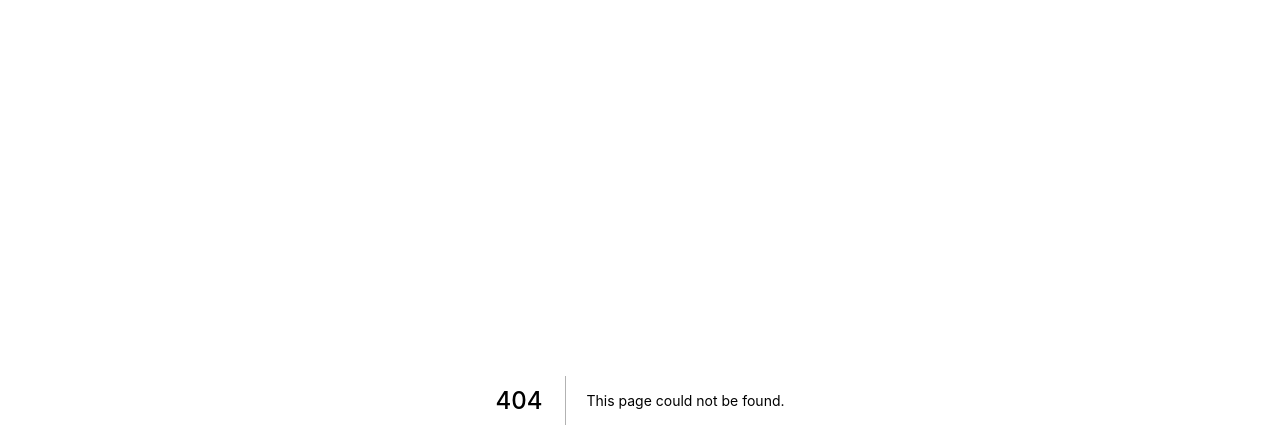
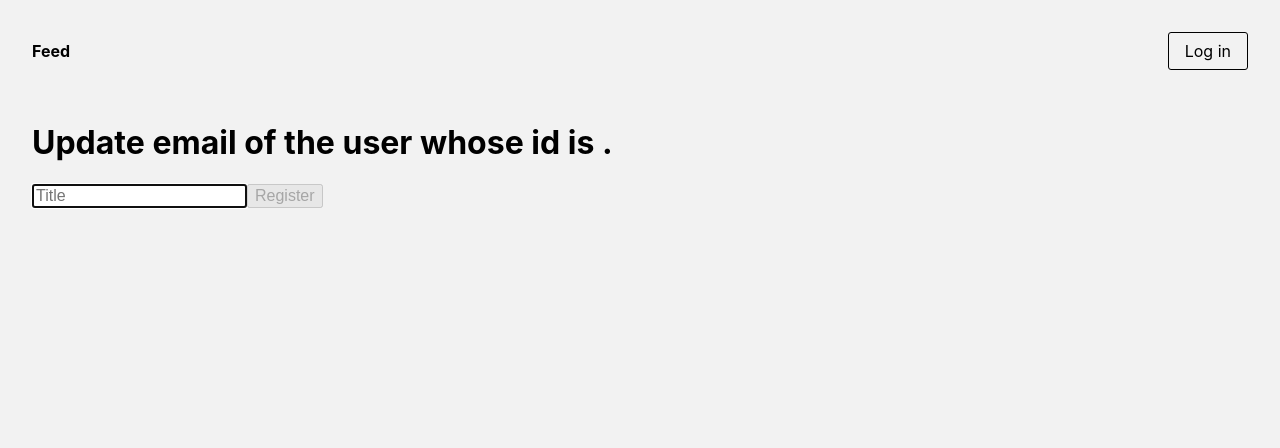
Before and after one commit to YukiT1990/yuki-tsukada-blogr-nextjs-prisma, a Next.js app: page /update-user in a window 1280 px wide. Before the commit this address had no page. Shown: the top 448 px of the page. Built offline with nearby package versions, Linux system fonts and the light colour scheme; no server answers.

Commit message:
create register/update email function

```diff
--- a/components/Header.tsx
+++ b/components/Header.tsx
@@ -158,11 +158,18 @@ const Header: React.FC = () => {
           </Link>
         )}
         {session.user.email && (
-          <Link href="/create">
-            <button>
-              <a>New post</a>
-            </button>
-          </Link>
+          <>
+            <Link href="/update-user">
+              <button>
+                <a>Update Email</a>
+              </button>
+            </Link>
+            <Link href="/create">
+              <button>
+                <a>New post</a>
+              </button>
+            </Link>
+          </>
         )}
         <button onClick={() => signOut()}>
           <a>Log out</a>
--- a/package.json
+++ b/package.json
@@ -22,7 +22,7 @@
     "@types/next-auth": "3.1.14",
     "@types/node": "14.14.6",
     "@types/react": "16.9.56",
-    "prisma": "2.28.0",
+    "prisma": "^2.28.0",
     "typescript": "4.3.5"
   }
 }
--- /dev/null
+++ b/pages/api/user/index.ts
@@ -0,0 +1,11 @@
+import prisma from "../../../lib/prisma";
+
+// PUT /api/user
+export default async function handle(req, res) {
+  const { email, userId } = req.body;
+  const user = await prisma.user.update({
+    where: { id: Number(userId) },
+    data: { email: email },
+  });
+  res.json(user);
+}
--- a/pages/drafts.tsx
+++ b/pages/drafts.tsx
@@ -7,6 +7,9 @@ import prisma from "../lib/prisma";
 
 export const getServerSideProps: GetServerSideProps = async ({ req, res }) => {
   const session = await getSession({ req });
+
+  // console.log("session: " + JSON.stringify(session, null, 2));
+
   if (!session) {
     res.statusCode = 403;
     return { props: { drafts: [] } };
--- /dev/null
+++ b/pages/update-user.tsx
@@ -0,0 +1,98 @@
+import React, { useState } from "react";
+import Layout from "../components/Layout";
+import Router from "next/router";
+import { useSession, getSession } from "next-auth/client";
+import { GetServerSideProps } from "next";
+import prisma from "../lib/prisma";
+import { Prisma } from "@prisma/client";
+
+export type UserProps = {
+  id: number;
+  name: string | null;
+  email: string | null;
+  posts: {
+    id: number;
+    title: string;
+    content: string;
+  };
+};
+
+export const getServerSideProps: GetServerSideProps = async ({ req, res }) => {
+  const session = await getSession({ req });
+
+  // console.log("session: " + JSON.stringify(session, null, 2));
+
+  if (!session) {
+    res.statusCode = 403;
+    return { props: { user_id: null } };
+  }
+
+  let token: string;
+  if (typeof session.accessToken == "string") {
+    token = session.accessToken;
+  } else {
+    token = "";
+  }
+
+  const targetSession = await prisma.session.findUnique({
+    where: { accessToken: token },
+  });
+  // console.log(targetSession.userId);
+  const userId = targetSession.userId;
+
+  const targetUser = await prisma.user.findUnique({
+    where: { id: userId },
+  });
+  const userEmail = targetUser.email;
+  return { props: { user_id: userId, userEmail: userEmail } };
+};
+
+type Props = {
+  user_id: number;
+  userEmail: string | null;
+};
+
+const UpdateUser: React.FC<Props> = ({ user_id, userEmail }) => {
+  const [userId, setUserId] = useState(user_id);
+  const [email, setEmail] = useState(userEmail);
+
+  console.log("userEmail: " + userEmail);
+
+  // console.log("props.userId: " + props.userId);
+
+  const submitData = async (e: React.SyntheticEvent) => {
+    e.preventDefault();
+    try {
+      const body = { email, userId };
+      await fetch("/api/user", {
+        method: "PUT",
+        headers: { "Content-Type": "application/json" },
+        body: JSON.stringify(body),
+      });
+      await Router.push("/");
+      location.reload();
+    } catch (error) {
+      console.error(error);
+    }
+  };
+
+  return (
+    <Layout>
+      <div>
+        <h1>Update email of the user whose id is {userId}.</h1>
+        <form onSubmit={submitData}>
+          <input
+            autoFocus
+            onChange={(e) => setEmail(e.target.value)}
+            placeholder="Title"
+            type="text"
+            value={email}
+          />
+          <input disabled={!email} type="submit" value="Register" />
+        </form>
+      </div>
+    </Layout>
+  );
+};
+
+export default UpdateUser;
```
Also changed, not shown: 2 other files (tests, documents, lock files or other folders).
